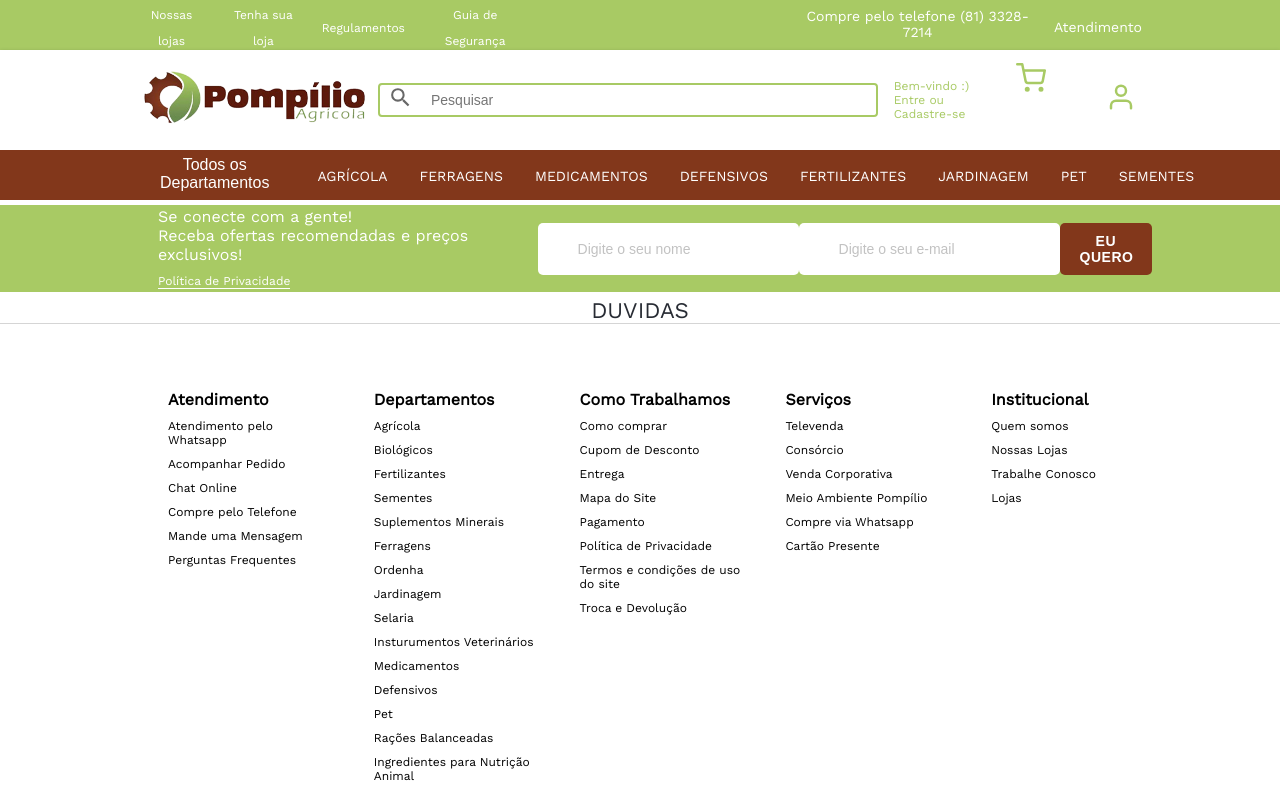
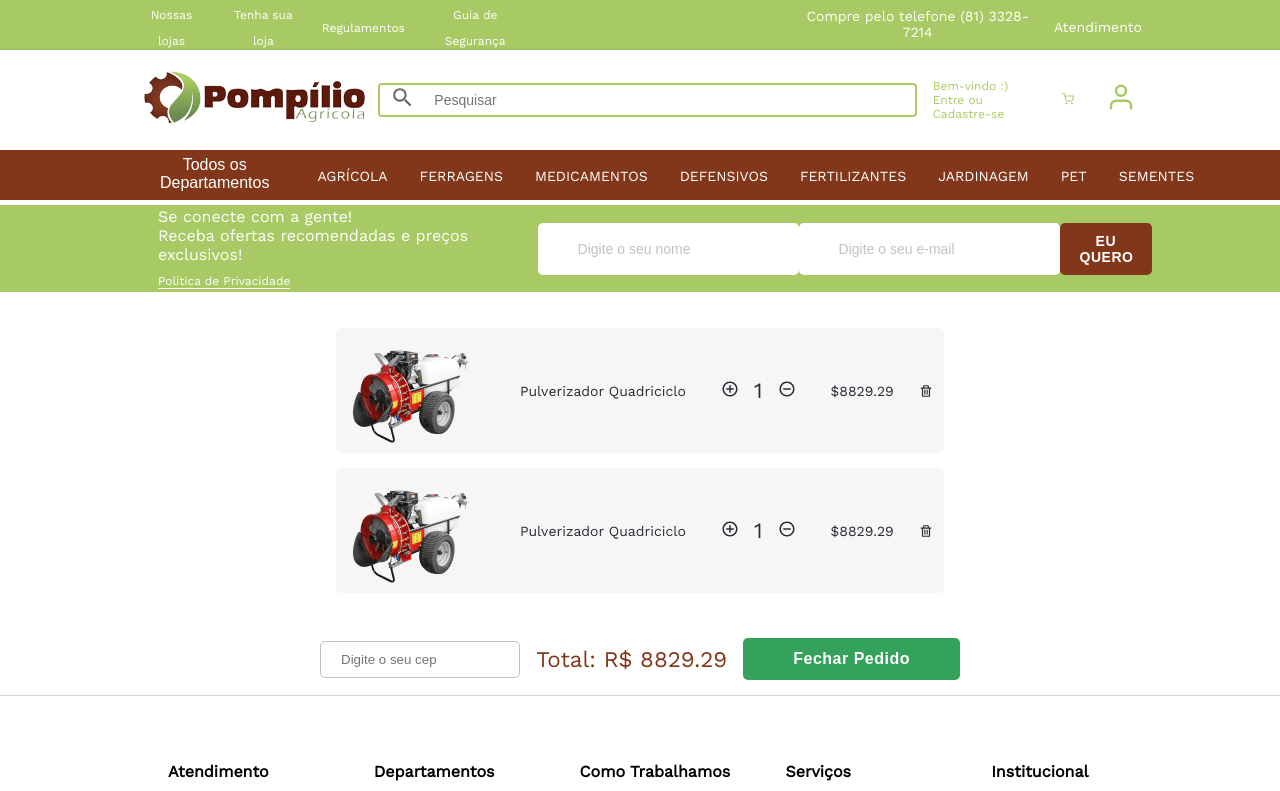
Before and after one commit to elizioNeto22/wisell_ecommerce, a React (Create React App) app: page /cart in a window 1280 px wide. Shown: the top 791 px of the page. Built offline with nearby package versions, Linux system fonts and the light colour scheme; a web font is replaced by a local one.

Commit message:
nova pagina do carrinho

```diff
--- a/src/App.css
+++ b/src/App.css
@@ -923,13 +923,13 @@
 }
 
 /* My Cart Item */
-.cart-item {
+/* .cart-item {
   width: 100%;
   border-bottom: 1px solid rgb(40, 44, 52, 0.3);
   padding: 1rem 0;
   display: flex;
   justify-content: space-between;
-}
+} */
 
 .cart-item__img {
   width: 20%;
--- a/src/components/Carrinho/index.jsx
+++ /dev/null
@@ -1,20 +0,0 @@
-import React from 'react'
-import CustomButton from '../Button'
-import CarrinhoItem from '../CarrinhoItem'
-
-import './styles.scss'
-
-const Dropdown = ({ children, items, ...props }) => (
-  <div class="carrinho">
-    <button class="carrinhobtn">{children}</button>
-    <div class="carrinho-content">
-      <div>
-        <CarrinhoItem />
-        {/* <CarrinhoItem /> */}
-        <CustomButton>Fechar Pedido</CustomButton>
-      </div>
-    </div>
-  </div>
-)
-
-export default Dropdown
--- a/src/components/Carrinho/styles.scss
+++ /dev/null
@@ -1,51 +0,0 @@
-@import '../../styles/colors';
-
-.carrinhobtn {
-  background-color: transparent;
-  color: white;
-  padding: 5px 16px;
-  font-size: 16px;
-  border: none;
-  cursor: pointer;
-}
-
-.carrinho {
-  position: relative;
-  right: 50px;
-
-  display: inline-block;
-}
-
-.carrinho-content {
-  display: none;
-  position: absolute;
-  background-color: #82371b;
-  // min-width: 100%;
-  width: 250px;
-  padding: 1rem;
-  z-index: 1;
-  text-align: center;
-  margin-top: 1px;
-  border-radius: 5px;
-}
-
-.carrinho-content div button {
-  color: $branco;
-  padding: 12px 50px;
-  font-size: 16px;
-  border: none;
-  background: $verde;
-  &:hover {
-    background: $branco;
-    color: $verde;
-  }
-}
-
-// .carrinho-content a:hover {
-//   background-color: #f1f1f1;
-// }
-
-.carrinho:hover .carrinho-content {
-  display: grid;
-  grid-template-columns: 1fr 1fr 1fr;
-}
--- a/src/components/CarrinhoItem/index.jsx
+++ b/src/components/CarrinhoItem/index.jsx
@@ -1,21 +1,26 @@
 import React from 'react'
-import { BiTrash } from 'react-icons/bi'
+import { BiTrash, BiPlusCircle, BiMinusCircle } from 'react-icons/bi'
 import './styles.scss'
 
 const CarrinhoItem = () => {
   return (
+    <div className="carrinho-wrapper">
       <div className="cart-item">
         <img src="../../assets/products/pulverizador.png" alt="" />
         <div className="item-info">
-        <p>Pulverizador Quadriciclo</p>
+          <p className="paragraph">Pulverizador Quadriciclo</p>
           <div>
-          <span className="quantity-icon">&#8826;</span>
-          <span>&#10005; </span>
+            <span className="quantity-icon">
+              <BiPlusCircle />
+            </span>
             <span className="quantity">1</span>
-          <span className="quantity-icon">&#8827;</span>
+            <span className="quantity-icon">
+              <BiMinusCircle />
+            </span>
           </div>
-        <p>$8829.29</p>
+          <p className="paragraph">$8829.29</p>
           <BiTrash />
+        </div>
       </div>
     </div>
   )
--- a/src/components/CarrinhoItem/styles.scss
+++ b/src/components/CarrinhoItem/styles.scss
@@ -1,12 +1,11 @@
+@import '../../styles/colors';
+
 .cart-item {
-  position: relative;
   display: flex;
+  justify-content: space-around;
   margin: 15px 0px;
-  transition: 0.5s;
-  box-shadow: 0px 5px 5px 0px #00000018;
-  &:hover {
-    box-shadow: 0px 5px 5px 0px #0000006f;
-  }
+  border-radius: 5px;
+  background-color: $cinza;
 
   img {
     height: 125px;
@@ -14,28 +13,30 @@
   }
 
   .item-info {
-    align-self: center;
-    max-height: 110px;
-    width: 100%;
-    padding: 0px 20px 0px 30px;
+    display: flex;
+    align-items: center;
+    justify-content: space-around;
     font-size: 14px;
+    .paragraph {
+      padding: 0px 25px;
+    }
     span {
       font-size: 8px;
     }
     .quantity {
-      font-size: 14px;
+      padding: 0px 5px;
+      font-size: 22px;
     }
     .quantity-icon {
-      display: none;
+      svg {
+        font-size: 18px;
+        padding: 0px 10px;
+      }
     }
 
     .trash {
       cursor: pointer;
-      width: 15px;
-      height: 20px;
-      position: absolute;
-      right: 10px;
-      bottom: 13px;
+      font-size: 18px;
       transition: 0.3s;
       &:hover {
         fill: #ffffff;
--- a/src/pages/BarraMedia/index.jsx
+++ b/src/pages/BarraMedia/index.jsx
@@ -4,7 +4,7 @@
 import { ReactComponent as Logo } from '../../assets/logo3.svg'
 import CustomLink from '../../components/Link'
 import HamburgerMenu from '../../components/HamburgerMenu'
-import Carrinho from '../../components/Carrinho'
+// import Carrinho from '../../components/Carrinho'
 import BarraMediaMobile from './index-mobile'
 
 import './styles.scss'
@@ -34,8 +34,10 @@
               </p>
             </li>
             <li className="carrinho-icone">
-              <FiShoppingCart />
-              <Carrinho items={[]} />
+              <Link to="/cart">
+                <FiShoppingCart />
+                {/* <Carrinho /> */}
+              </Link>
             </li>
             <li className="user-icone">
               <FiUser />
--- a/src/pages/BarraMedia/styles.scss
+++ b/src/pages/BarraMedia/styles.scss
@@ -41,9 +41,6 @@
   .carrinho-icone {
     .dropdown {
       // background: #000;
-      position: relative;
-      // top: 10px;
-      right: 50px;
 
       .dropdown-content {
         width: 100px;
--- /dev/null
+++ b/src/pages/Carrinho/index.jsx
@@ -0,0 +1,27 @@
+import React from 'react'
+import { Link } from 'react-router-dom'
+import CustomButton from '../../components/Button'
+import CarrinhoItem from '../../components/CarrinhoItem'
+
+import './styles.scss'
+
+const Carrinho = () => (
+  <div class="carrinho">
+    <div class="carrinho-content">
+      <div>
+        <CarrinhoItem />
+        <CarrinhoItem />
+      </div>
+    </div>
+
+    <div className="cart-pay">
+      <div className="carrinho-frete">
+        <input type="number" name="cep" placeholder="Digite o seu cep" />
+      </div>
+      <p>Total: R$ 8829.29</p>
+      <CustomButton>Fechar Pedido</CustomButton>
+    </div>
+  </div>
+)
+
+export default Carrinho
--- /dev/null
+++ b/src/pages/Carrinho/styles.scss
@@ -0,0 +1,55 @@
+@import '../../styles/colors';
+
+.carrinhobtn {
+  background-color: transparent;
+  color: white;
+  padding: 5px 16px;
+  font-size: 16px;
+  border: none;
+  cursor: pointer;
+}
+
+.carrinho {
+  width: 50%;
+  display: inline-block;
+}
+
+.carrinho-content {
+  // background-color: $cinza;
+  padding: 1rem;
+  z-index: 1;
+  text-align: center;
+  border-radius: 5px;
+}
+
+.carrinho .cart-pay {
+  display: flex;
+  justify-content: space-between;
+  align-items: center;
+  .carrinho-frete {
+    input {
+      width: 200px;
+      padding: 10px 20px;
+      border-radius: 5px;
+      border: 1px solid $cinza-escuro;
+    }
+  }
+
+  p {
+    // font-size: 16px;
+    color: $marrom;
+  }
+
+  button {
+    color: $branco;
+    padding: 12px 50px;
+    font-size: 16px;
+    border: none;
+    border-radius: 5px;
+    background: $verde-escuro;
+    color: $branco;
+    &:hover {
+      background: $verde;
+    }
+  }
+}
--- a/src/routes/Routes.tsx
+++ b/src/routes/Routes.tsx
@@ -2,6 +2,7 @@
 import { Switch, Route } from 'react-router-dom'
 
 import Homepage from '../pages/Homepage'
+import Carrinho from '../pages/Carrinho'
 import Products from '../pages/Products'
 import ProductDetail from '../components/Produto-detalhe'
 import ContactPage from '../pages/ContactPage'
@@ -33,6 +34,9 @@
         <Route path="/products">
           <Products />
         </Route>
+        <Route path="/cart" exact>
+          <Carrinho />
+        </Route>
         <Route path="/" exact>
           <Homepage />
         </Route>
```
Also changed, not shown: 1 other file (tests, documents, lock files or other folders). Lines whose indentation alone changed are shown as unchanged.
